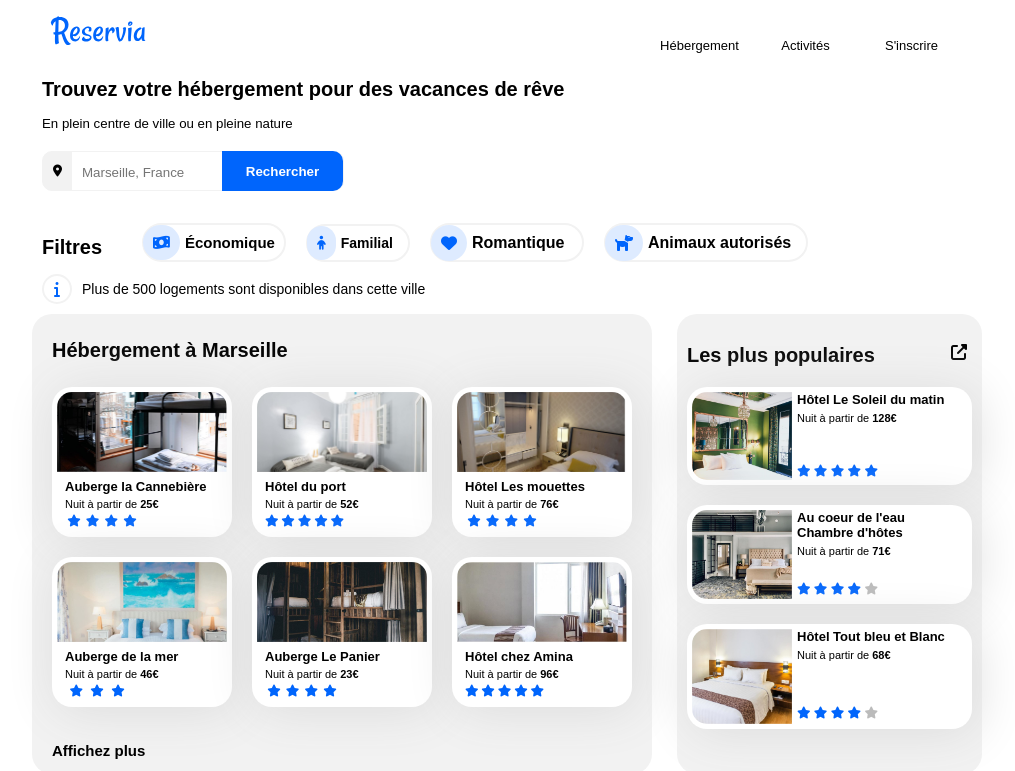
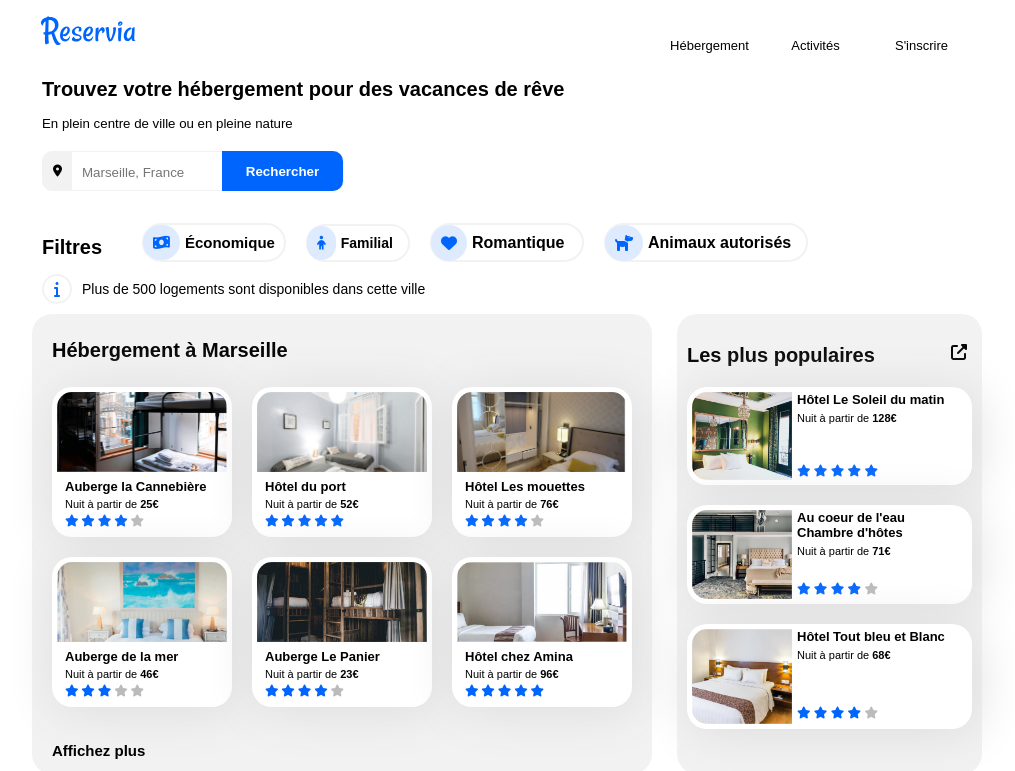
Before and after one commit to Cam1793/CamilleNICOLAS_2_26-04-2021, a plain HTML site: page index.html in a window 1280 px wide. Shown: the top 771 px of the page, without its empty margins (133-1148 px from the left). Drawn offline with Linux system fonts and the light colour scheme.

Commit message:
w3c verifaction uptades 1

```diff
--- a/css/header.css
+++ b/css/header.css
@@ -9,8 +9,6 @@
     display: flex;
     justify-content: center;
     width: 100%;
-    margin-top: 0px;
-
 }
 
 /*Navigator */
@@ -18,7 +16,7 @@ nav{
     max-block-size: 10px;
     margin-top: 0px;
     padding-right: -100px;
-    margin-left: 500px;
+    margin-left: 520px;
 }
 
 nav ul{
--- a/css/hosting.css
+++ b/css/hosting.css
@@ -257,7 +257,7 @@ h3{
 
 }
 
-.stargrey{
+#stargrey{
     color: rgba(128, 128, 128, 0.534);
 }
 
--- a/css/main.css
+++ b/css/main.css
@@ -7,7 +7,6 @@
 #hosting-container{
     display: flex;
     flex-direction: row;
-
 }
 
 :root{
--- a/index.html
+++ b/index.html
@@ -1,5 +1,4 @@
 <!DOCTYPE html>
-    <html>
 
         <head>
 	        <title>Reservia</title>
@@ -40,11 +39,7 @@
                         <div class="barre">
                             <i class="fas fa-map-marker-alt" id="icone"></i>
                             <input type="search" id="search" placeholder="Marseille, France">
-                            </input>
-
                             <input type="button" id="button" value="Rechercher">
-                            </input>
-
                         </div>
 
                         <!--Filtre-->
@@ -113,7 +108,7 @@
                                                 <i class="fas fa-star"></i>
                                                 <i class="fas fa-star"></i>
                                                 <i class="fas fa-star"></i>
-                                                <i class="stargrey" class ="fas fa-star"></i>
+                                                <i id="stargrey" class="fas fa-star"></i>
                                             </div>
                                         </figcaption>
                                     </figure>
@@ -149,7 +144,7 @@
                                                     <i class="fas fa-star"></i>
                                                     <i class="fas fa-star"></i>
                                                     <i class="fas fa-star"></i>
-                                                    <i class="stargrey" class ="fas fa-star"></i>
+                                                    <i id="stargrey" class="fas fa-star"></i>
                                                 </div>
                                         </figcaption>
                                     </figure>
@@ -166,8 +161,8 @@
                                                 <i class="fas fa-star"></i>
                                                 <i class="fas fa-star"></i>
                                                 <i class="fas fa-star"></i>
-                                                <i class="stargrey" class ="fas fa-star"></i>
-                                                <i class="stargrey" class ="fas fa-star"></i>
+                                                <i id="stargrey" class="fas fa-star"></i>
+                                                <i id="stargrey" class="fas fa-star"></i>
                                             </div>
                                         </figcaption>
                                     </figure>
@@ -185,7 +180,7 @@
                                                     <i class="fas fa-star"></i>
                                                     <i class="fas fa-star"></i>
                                                     <i class="fas fa-star"></i>
-                                                    <i class="stargrey" class ="fas fa-star"></i>
+                                                    <i id="stargrey" class="fas fa-star"></i>
                                                 </div>
                                         </figcaption>
                                     </figure>
@@ -233,7 +228,6 @@
                                                             <i class="fas fa-star"></i>
                                                             <i class="fas fa-star"></i>
                                                         </div>
-
                                         </div>
                                     </a>
 
@@ -248,7 +242,7 @@
                                                         <i class="fas fa-star"></i>
                                                         <i class="fas fa-star"></i>
                                                         <i class="fas fa-star"></i>
-                                                        <i id="star-grey-2" class ="fas fa-star"></i>
+                                                        <i id="star-grey-2" class="fas fa-star"></i>
                                                     </div>
                                         </div>
                                     </a>
@@ -263,7 +257,7 @@
                                                     <i class="fas fa-star"></i>
                                                     <i class="fas fa-star"></i>
                                                     <i class="fas fa-star"></i>
-                                                    <i id="star-grey-3" class ="fas fa-star"></i>
+                                                    <i id="star-grey-3" class="fas fa-star"></i>
                                                 </div>
                                         </div>
                                     </a>
```
